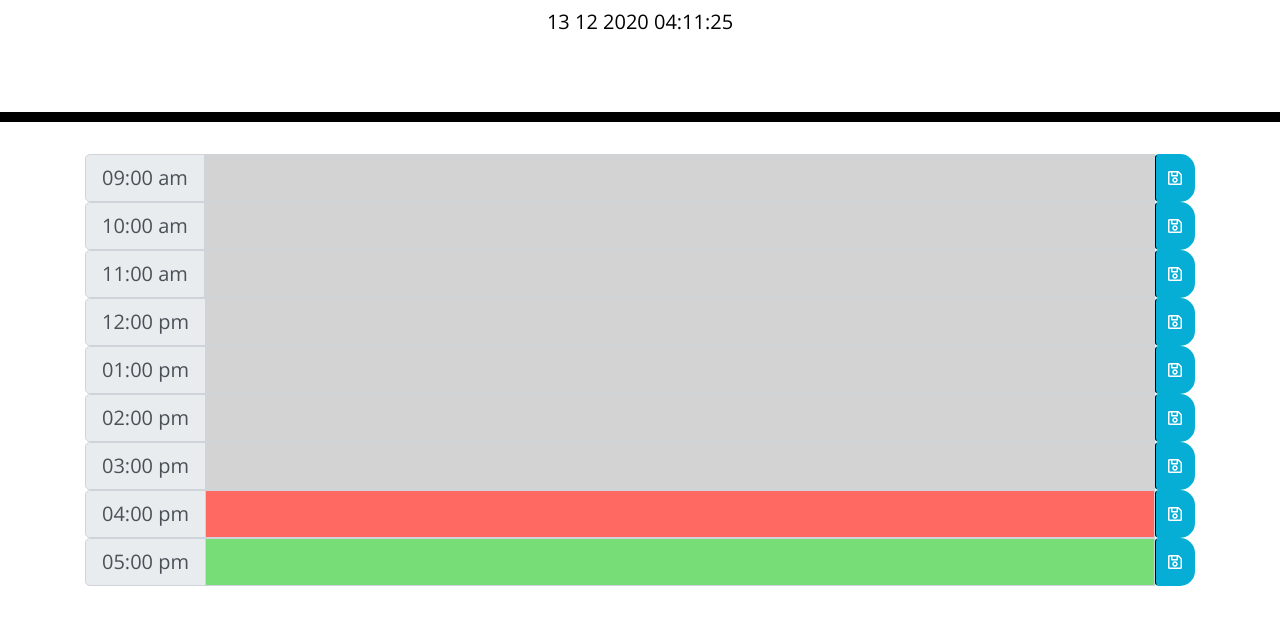
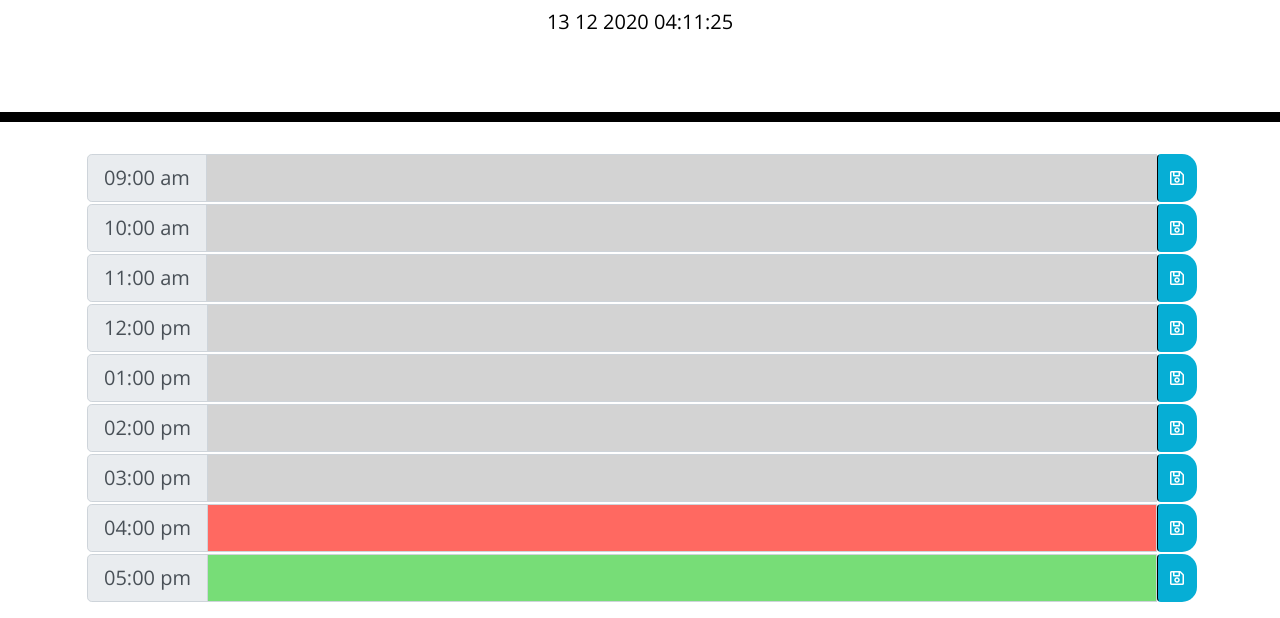
Before and after one commit to codragon2020/workday_scheduler, a plain HTML site: page index.html in a window 1280 px wide. Shown: the part 182-800 px from the top of the page. Drawn offline with nearby package versions, Linux system fonts and the light colour scheme.

Commit message:
Added margin to the input-group to allow spacing

```diff
--- a/style.css
+++ b/style.css
@@ -64,3 +64,7 @@ textarea{
   font-size: 20px;
   transition: all .3s ease-in-out;
 }
+
+.input-group {
+  margin: 2px;
+}
```
